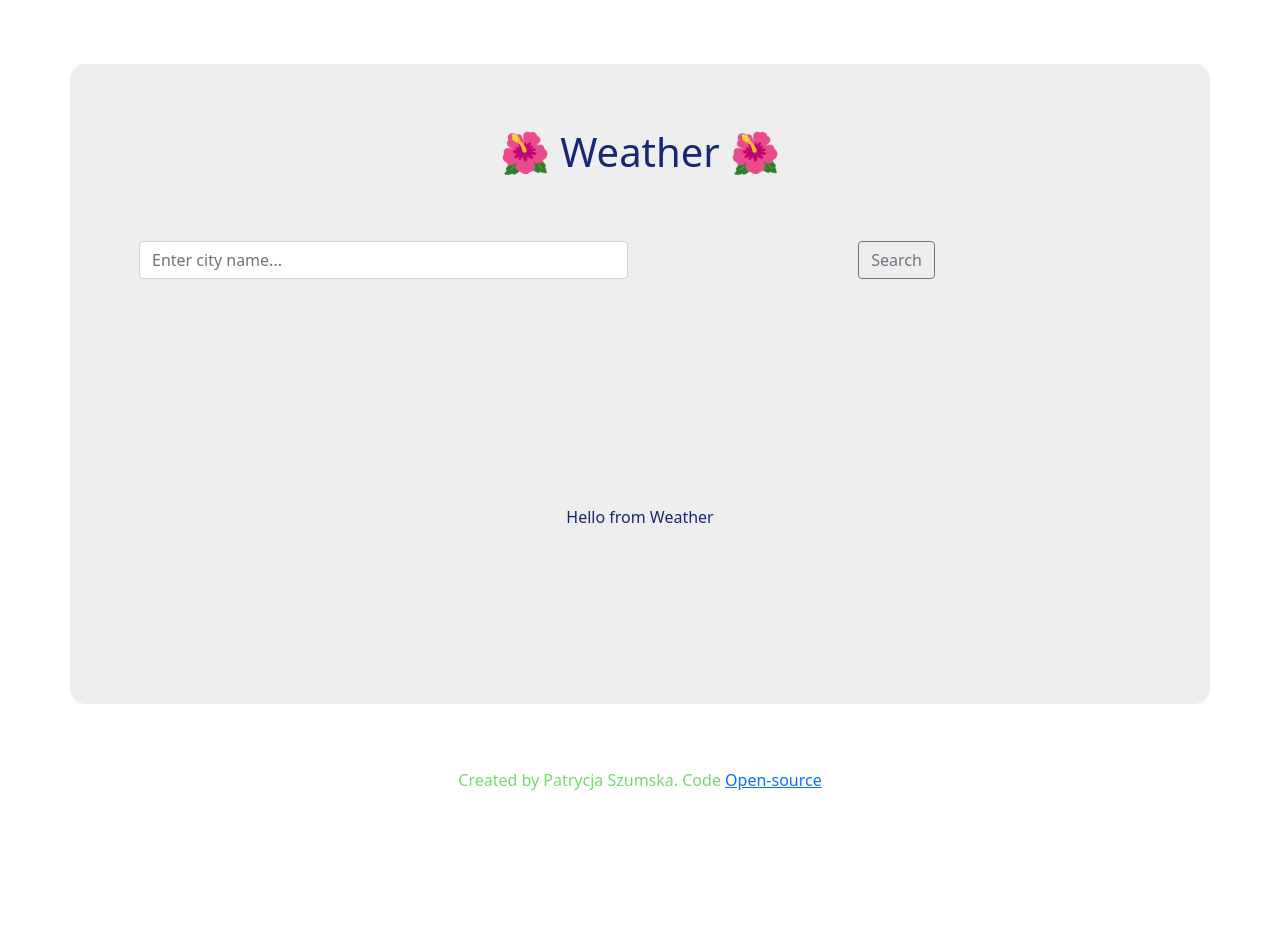
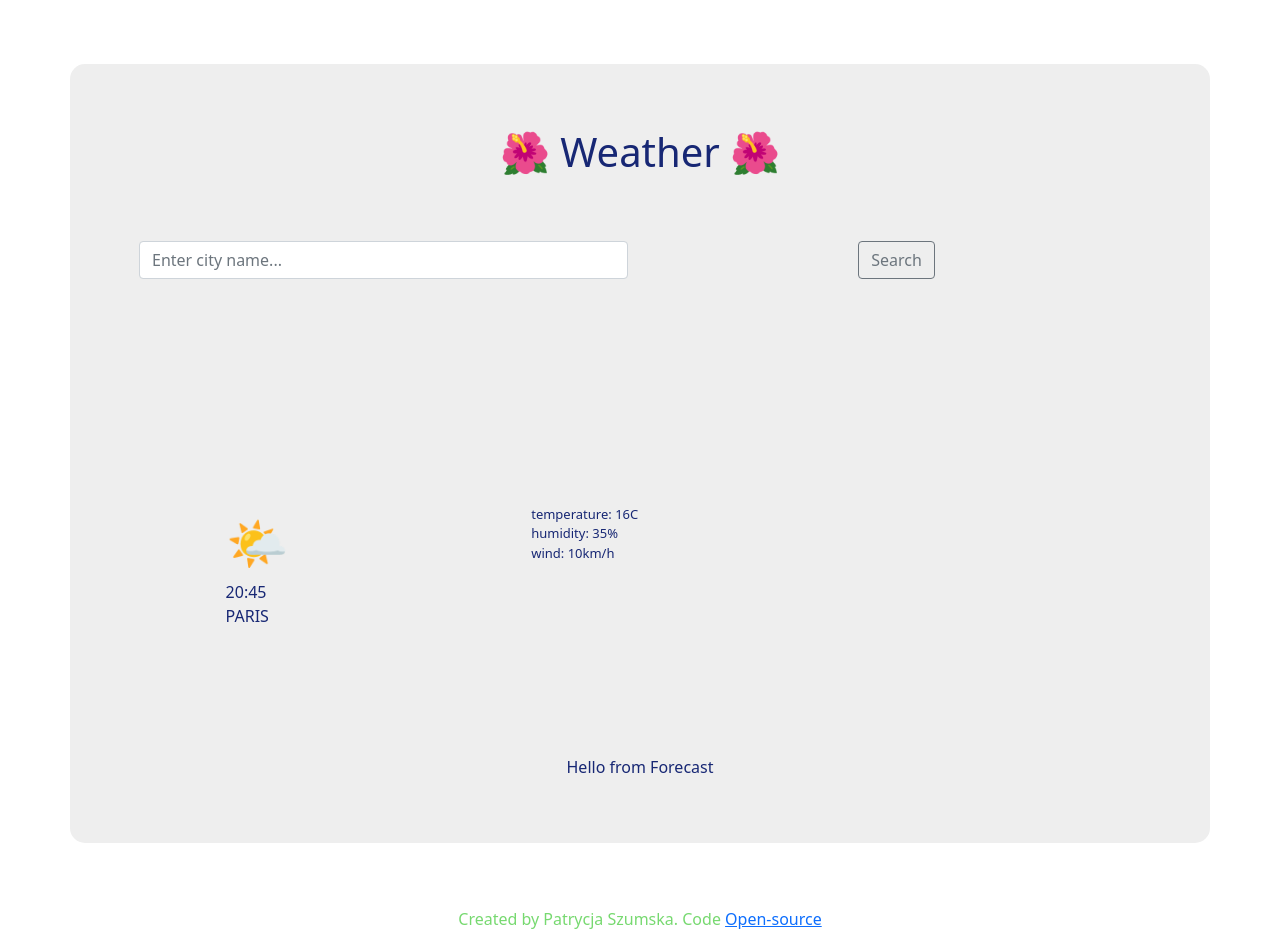
Before and after one commit to chepre1986/blossoming_weather_forecast, a React (Create React App) app: page / in a window 1280 px wide. Before the commit the page ends 800 px from the top, so only its background shows below. Built offline with nearby package versions, Linux system fonts and the light colour scheme.

Commit message:
Added main info to Weather and created Forecast container
Added info in Weather - not working, and still needs work in css.

```diff
--- a/src/App.js
+++ b/src/App.js
@@ -2,6 +2,7 @@
 import './App.css';
 import Weather from "./Weather";
 import SearchEngine from "./SearchEngine";
+import Forecast from './Forecast';
 
 function App() {
   return (
@@ -14,6 +15,7 @@ function App() {
 
  <SearchEngine />
   <Weather />
+  <Forecast />
  </div>
 
   <footer className="links">
--- /dev/null
+++ b/src/Forecast.css
@@ -0,0 +1,3 @@
+.forecast{
+    color: #172774;
+}
--- /dev/null
+++ b/src/Forecast.js
@@ -0,0 +1,10 @@
+import React from "react";
+import './Forecast.css';
+
+export default function Forecast(){
+    return (
+        <div className='forecast'>
+            Hello from Forecast
+        </div>
+    )
+}
--- a/src/Weather.css
+++ b/src/Weather.css
@@ -2,4 +2,19 @@
     color: #172774;
     padding: 5%;
     margin: 5%;
- };
+ }
+
+ li {
+     text-align: left;
+ }
+ ul {
+list-style: none;
+ }
+
+ .right{
+     font-size: small;
+ }
+
+ .icon {
+     font-size: 50px;
+ }
--- a/src/Weather.js
+++ b/src/Weather.js
@@ -4,6 +4,21 @@ import './Weather.css';
 
 export default function Weather(){
 return(<div className='weather'>
-        Hello from Weather
+    <div className='row'>
+        <div className='col-4'>
+        <ul className='main-info left'>
+               <li className='icon'>🌤️</li>
+               <li className='hour'>20:45</li>
+               <li className='city-name'>PARIS</li>
+        </ul>
+       </div>
+       <div className='col-8'>
+        <ul className='main-info right'>
+            <li className='temperature'>temperature: 16C</li>
+            <li className='humidity'>humidity: 35%</li>
+            <li className='wind'>wind: 10km/h</li>
+        </ul>
+       </div>
+        </div>
     </div>)
     }
```
